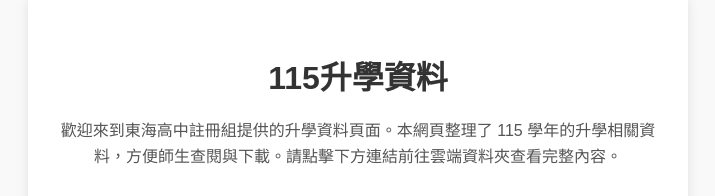
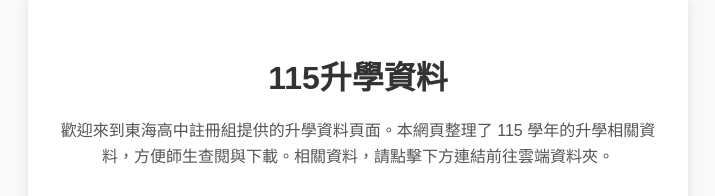
Before and after one commit to cybermaui/thhs115, a plain HTML site: page index.html in a window 1280 px wide. Shown: the part 261-457 px from the top of the page, without its empty margins (282-997 px from the left). Drawn offline with Linux system fonts and the light colour scheme.

Commit message:
Update index.html

```diff
--- a/index.html
+++ b/index.html
@@ -53,7 +53,7 @@
 
   <div class="container">
     <h1>115升學資料</h1>
-    <p>歡迎來到東海高中註冊組提供的升學資料頁面。本網頁整理了 115 學年的升學相關資料，方便師生查閱與下載。請點擊下方連結前往雲端資料夾查看完整內容。</p>
+    <p>歡迎來到東海高中註冊組提供的升學資料頁面。本網頁整理了 115 學年的升學相關資料，方便師生查閱與下載。相關資料，請點擊下方連結前往雲端資料夾。</p>
     <a class="button" href="https://drive.google.com/drive/folders/1TQYjAuUDpDc3WOc0ofDFKaGzW6e6Ngy9?usp=sharing" target="_blank">前往雲端資料夾</a>
   </div>
 
```
